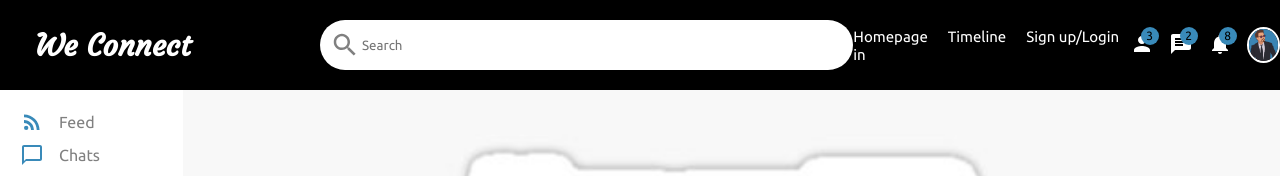
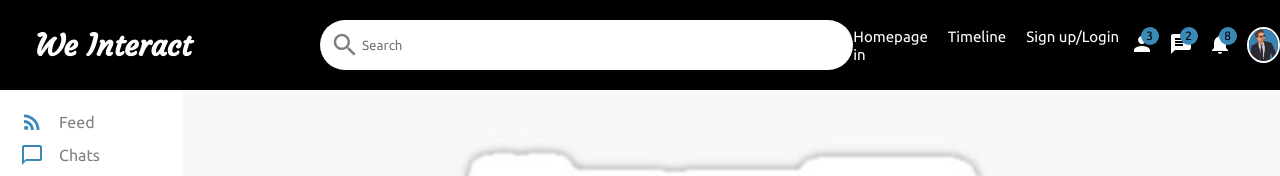
Before and after one commit to riyaroy2086/Social-Media-Web-App, a React (Create React App) app: page / in a window 1280 px wide. Shown: the top 176 px of the page. Built offline with nearby package versions, Linux system fonts and the light colour scheme; a web font is replaced by a local one.

Commit message:
Update Topbar.jsx

```diff
--- a/src/components/topbar/Topbar.jsx
+++ b/src/components/topbar/Topbar.jsx
@@ -6,7 +6,7 @@ export default function Topbar(){
         <div className = "topbarContainer">
 
             <div className="topbarLeft">
-                <span className = "logo">We Connect</span>
+                <span className = "logo">We Interact</span>
             </div>
 
             <div className="topbarCenter">
```
